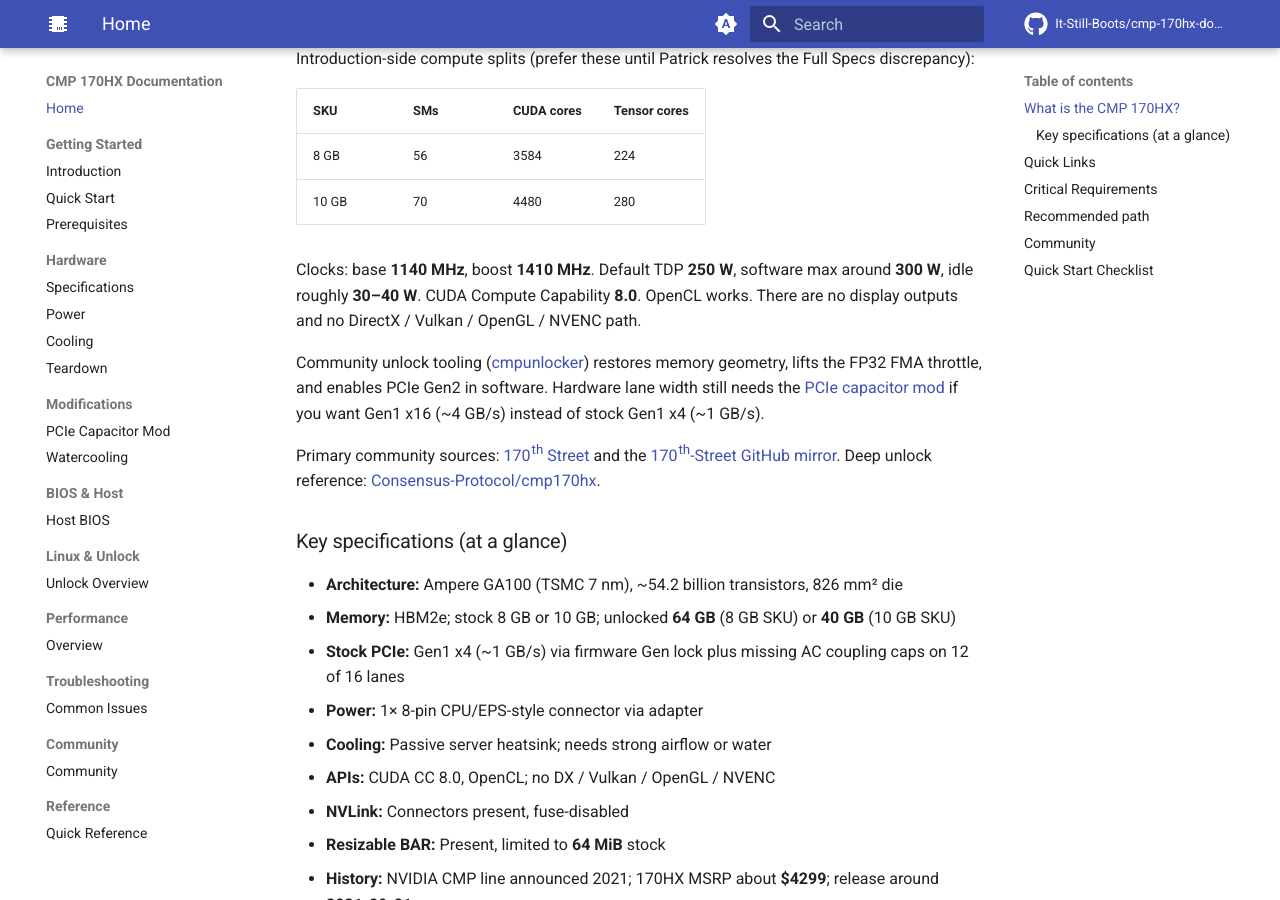
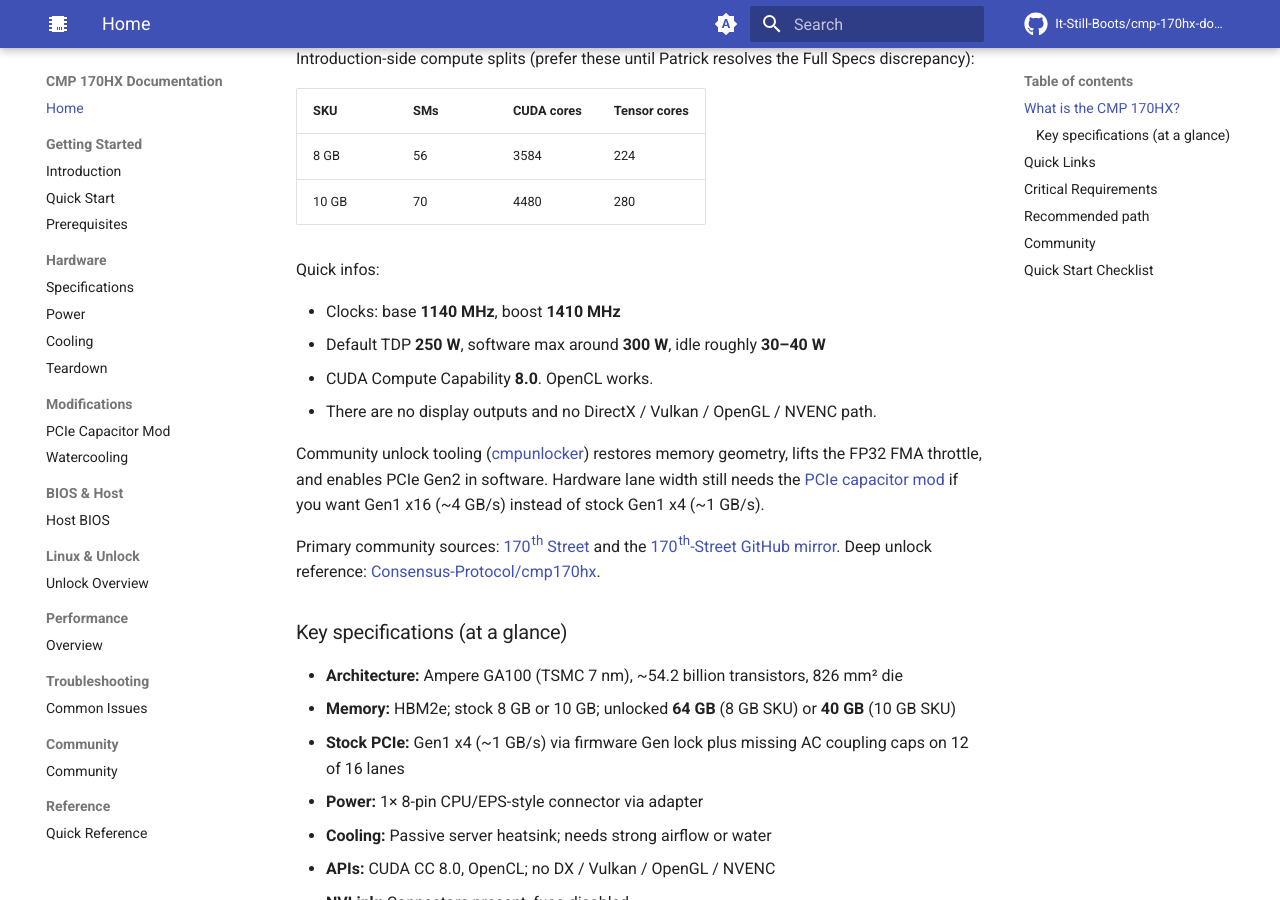
Before and after one commit to It-Still-Boots/cmp-170hx-docs, an MkDocs documentation site: the page built from docs/index.md, in a window 1280 px wide and 900 px high, scrolled down 717 px. Built offline with MkDocs 1.6.1 and Material for MkDocs 9.7.7, drawn with Linux system fonts in a browser that asks for light colours; comment, search, counter and statistics services are not loaded.

Commit message:
Update index.md

```diff
--- a/docs/index.md
+++ b/docs/index.md
@@ -20,7 +20,12 @@ Introduction-side compute splits (prefer these until Patrick resolves the Full S
 | 8 GB | 56 | 3584 | 224 |
 | 10 GB | 70 | 4480 | 280 |
 
-Clocks: base **1140 MHz**, boost **1410 MHz**. Default TDP **250 W**, software max around **300 W**, idle roughly **30–40 W**. CUDA Compute Capability **8.0**. OpenCL works. There are no display outputs and no DirectX / Vulkan / OpenGL / NVENC path.
+Quick infos:
+
+- Clocks: base **1140 MHz**, boost **1410 MHz**
+- Default TDP **250 W**, software max around **300 W**, idle roughly **30–40 W**
+- CUDA Compute Capability **8.0**. OpenCL works.
+- There are no display outputs and no DirectX / Vulkan / OpenGL / NVENC path.
 
 Community unlock tooling ([cmpunlocker](https://github.com/amoghmunikote/cmpunlocker)) restores memory geometry, lifts the FP32 FMA throttle, and enables PCIe Gen2 in software. Hardware lane width still needs the [PCIe capacitor mod](modifications/pcie-capacitor-mod.md) if you want Gen1 x16 (~4 GB/s) instead of stock Gen1 x4 (~1 GB/s).
 
```
